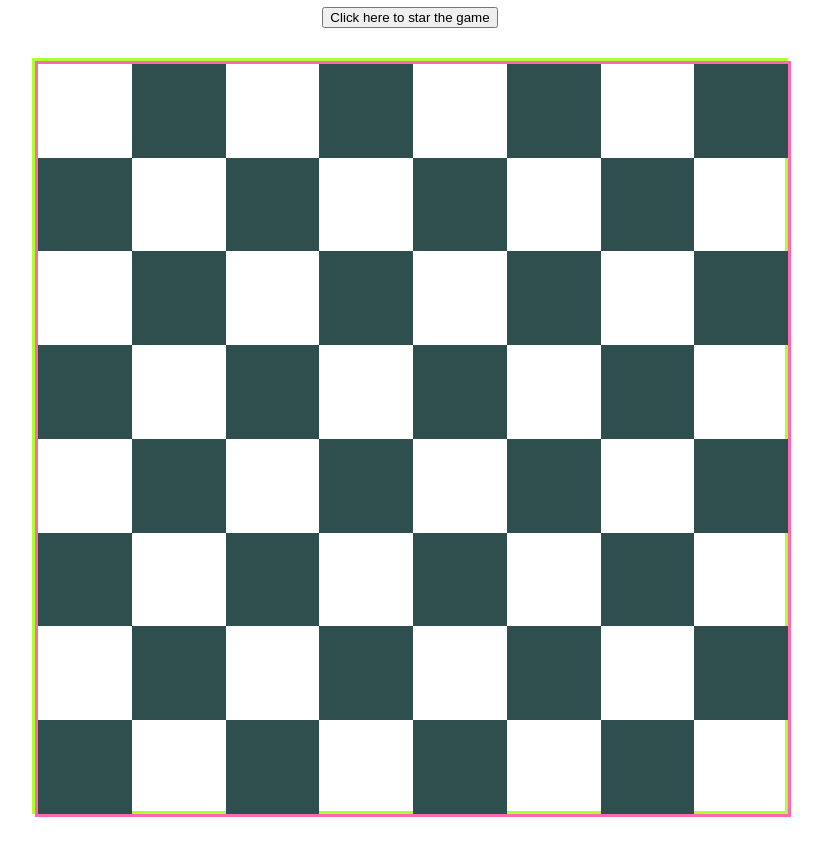
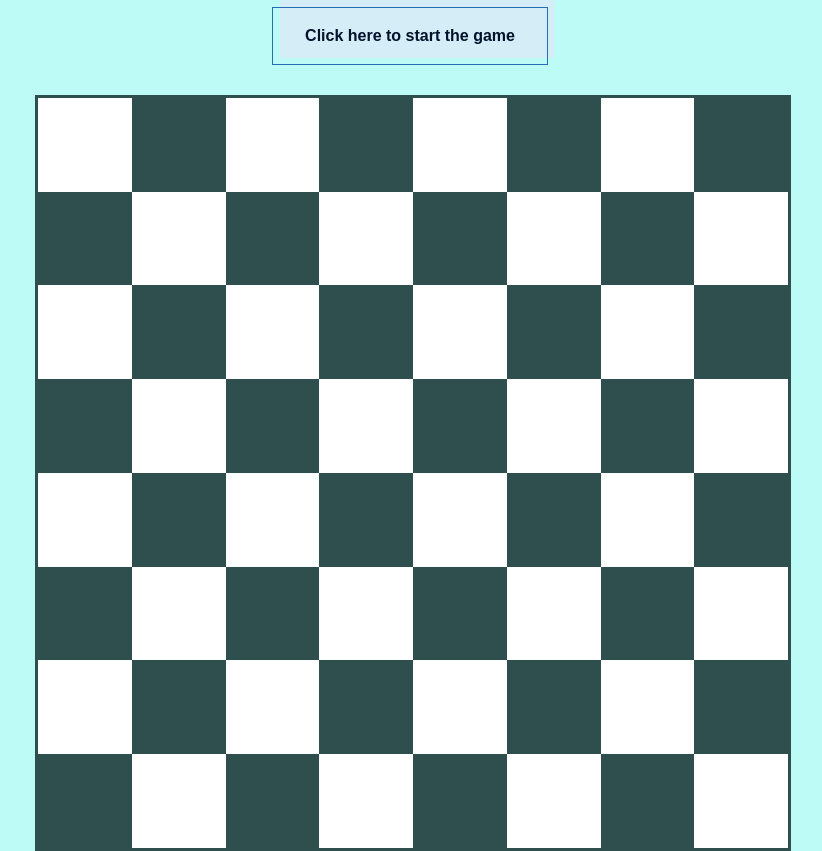
Before and after one commit to MichaelOb89/Checkers, a plain HTML site: page index.html in a window 1280 px wide. Shown: the part 73-924 px from the top of the page, without its empty margins (238-1060 px from the left). Before the commit the page ends 890 px from the top, so only its background shows below. Drawn offline with Linux system fonts and the light colour scheme.

Commit message:
Minor style changes

```diff
--- a/index.html
+++ b/index.html
@@ -11,8 +11,9 @@
 <body>
     <h1>Damas</h1>
     <div class="button-container">
-        <button id="start-checkers">Click here to star the game</button>
+        <button id="start-checkers">Click here to start the game</button>
     </div>
+    <h2 id = "turn"></h2>
     <div class="general-container">
         <div class="board-container">
             <div class="row0">
--- a/js/script.js
+++ b/js/script.js
@@ -29,6 +29,7 @@ let possibleRedMoveCounter = 0;
 
 const boardContainer = document.querySelector(".board-container");
 const startGameBtn = document.getElementById("start-checkers");
+const turn = document.getElementById("turn");
 
     /* These variables represent the elements on the DOM in which the pieces will be attached to */
 
@@ -297,6 +298,13 @@ const renderBoard = (event) => {
         element.position.classList.add(element.isKing);
     })
     checkers.forEach(checkCapture);
+    if(blackTurn){
+        turn.textContent = "Black plays next move";
+        turn.style.color = "black";
+    } else{
+        turn.textContent = "Red plays next move";
+        turn.style.color = "crimson";
+    }
     if(blackTurn && possibleBlackMoveCounter == 0){
         alert("Red Wins");
     }
--- a/style.css
+++ b/style.css
@@ -1,12 +1,20 @@
 body, html{
     height: 100%;
     width: 100%;
+}
+
+body{
+    background-color: rgba(39, 245, 228, 0.3);
 }
 
 /*Board styles*/
 .row8, .row7, .row6, .row5, .row4, .row3, .row2, .row1{
     display: grid;
     grid-template-columns: repeat(8, auto);
+}
+
+#turn{
+    text-align: center;
 }
 
 .board-container{
@@ -16,14 +24,13 @@ body, html{
     margin: 0 auto;
     width: 100%;
     height: 100%;
-    border: solid hotpink;
+    border: solid darkslategray;
 }
 
 .general-container{
     position: relative;
     margin: 0 auto;
     margin-top: 30px;
-    border: solid greenyellow;
     width: 60%;
     max-width: 750px;
 }
@@ -45,6 +52,7 @@ body, html{
     display: flex;
     flex-direction: column;
     justify-content: center;
+    background-color: white;
 }
 
 /*Other styles*/
@@ -112,3 +120,54 @@ h1{
 .row0, .row9, .hidden-squares ,.hidden-squares > span {
     display: none;
 }
+
+/* Button style */
+
+#start-checkers {
+  background-color: transparent;
+  border: 1px solid #266DB6;
+  box-sizing: border-box;
+  color: #00132C;
+  font-family: "Avenir Next LT W01 Bold",sans-serif;
+  font-size: 16px;
+  font-weight: 700;
+  line-height: 24px;
+  padding: 16px 23px;
+  position: relative;
+  text-decoration: none;
+  user-select: none;
+  -webkit-user-select: none;
+  touch-action: manipulation;
+}
+
+#start-checkers:hover,
+#start-checkers:active {
+  outline: 0;
+}
+
+#start-checkers:hover {
+  background-color: transparent;
+  cursor: pointer;
+}
+
+#start-checkers:before {
+  background-color: #D5EDF6;
+  content: "";
+  height: calc(100% + 3px);
+  position: absolute;
+  right: -7px;
+  top: -9px;
+  transition: background-color 300ms ease-in;
+  width: 100%;
+  z-index: -1;
+}
+
+#start-checkers:hover:before {
+  background-color: #6DCFF6;
+}
+
+@media (min-width: 768px) {
+  #start-checkers {
+    padding: 16px 32px;
+  }
+}
```
